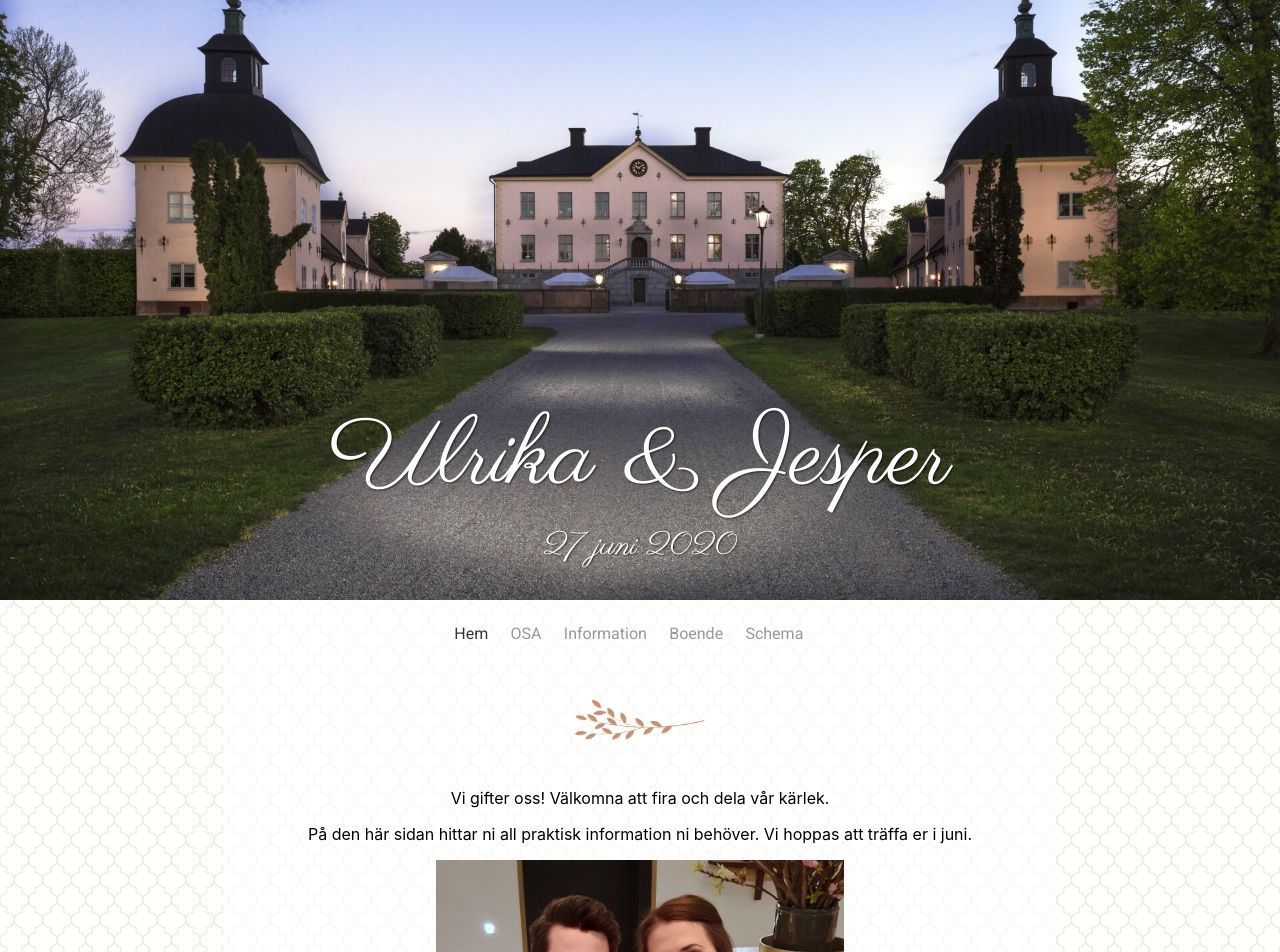
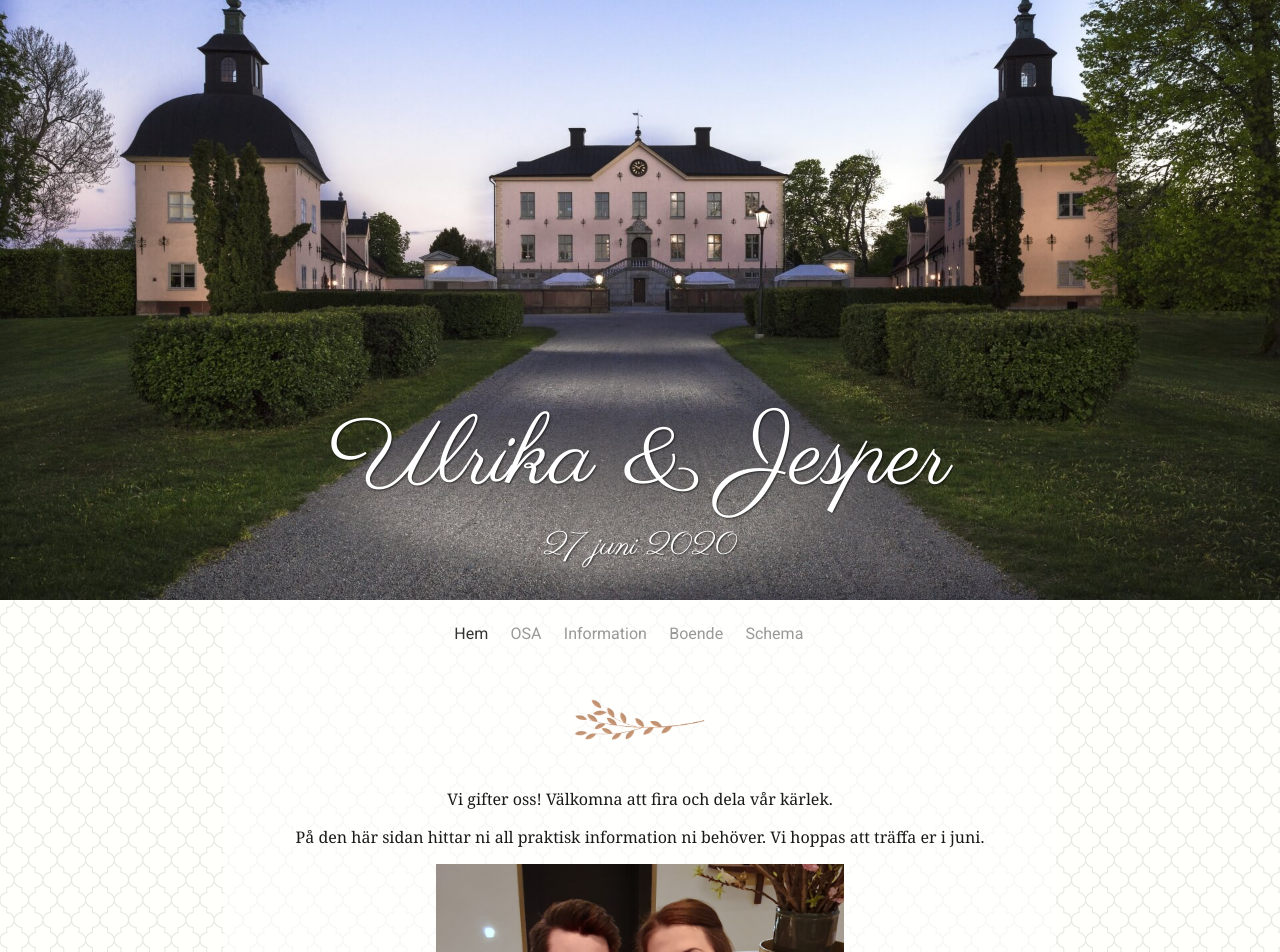
Before and after one commit to jesper-nord/brollop-web, a React (Create React App) app: page /#home in a window 1280 px wide. Shown: the top 952 px of the page. Built offline with nearby package versions, Linux system fonts and the light colour scheme.

Commit message:
styling, some accomondation text

```diff
--- a/public/index.html
+++ b/public/index.html
@@ -2,7 +2,7 @@
 <html lang="en">
   <head>
     <meta charset="utf-8" />
-    <link href="https://fonts.googleapis.com/css?family=Parisienne|Roboto&display=swap" rel="stylesheet">
+    <link href="https://fonts.googleapis.com/css?family=Parisienne|Roboto|Noto+Serif&display=swap" rel="stylesheet">
     <meta name="viewport" content="width=device-width, initial-scale=1" />
     <meta name="theme-color" content="#ffffff" />
     <title>Ulrika & Jesper 2020</title>
--- a/src/content/accomondation/index.js
+++ b/src/content/accomondation/index.js
@@ -2,6 +2,12 @@ import React from 'react'
 
 export const Accomondation = () => {
   return (
-    <p>Information om boende, bokning... </p>
+    <div>
+      <p>
+        Det finns möjlighet att boka övernattning på slottets hotell, och vi blir självklart väldigt glada
+        om ni skulle välja att stanna över natten.
+        På <a href='https://www.hesselbyslott.se/hotell/'>Hesselbys slotts hemsida</a> går det att läsa mer om rummen och boka.
+      </p>
+    </div>
   )
 }
--- a/src/index.css
+++ b/src/index.css
@@ -12,3 +12,8 @@ body {
   -webkit-font-smoothing: antialiased;
   -moz-osx-font-smoothing: grayscale;
 }
+
+p {
+  font-family: 'Noto Serif', serif;
+  color: rgba(0, 0, 0, 0.9);
+}
```
